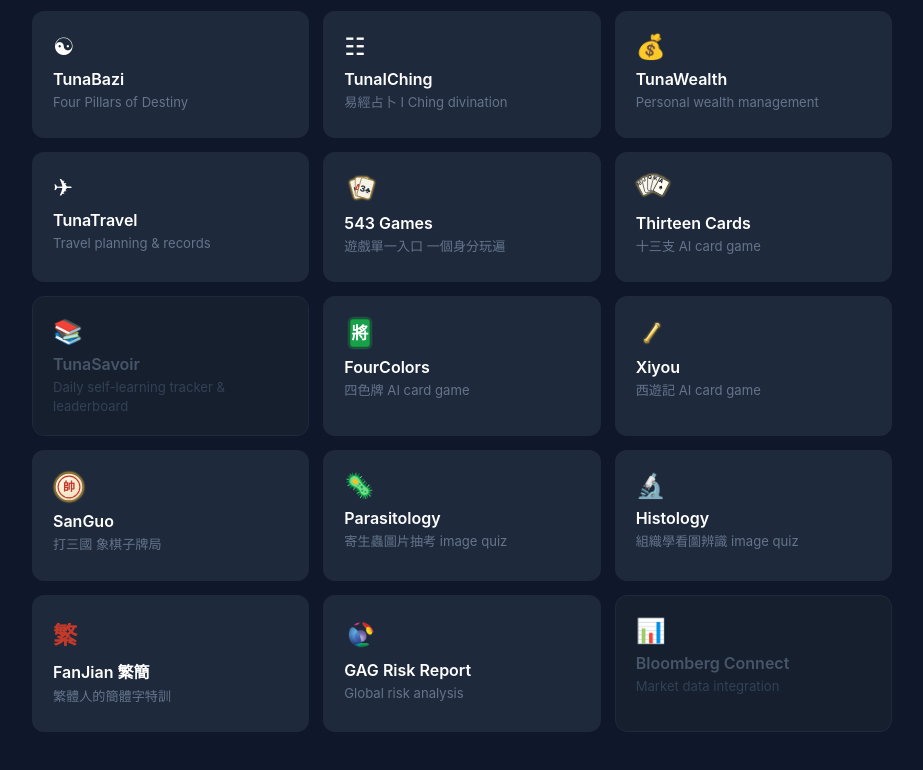
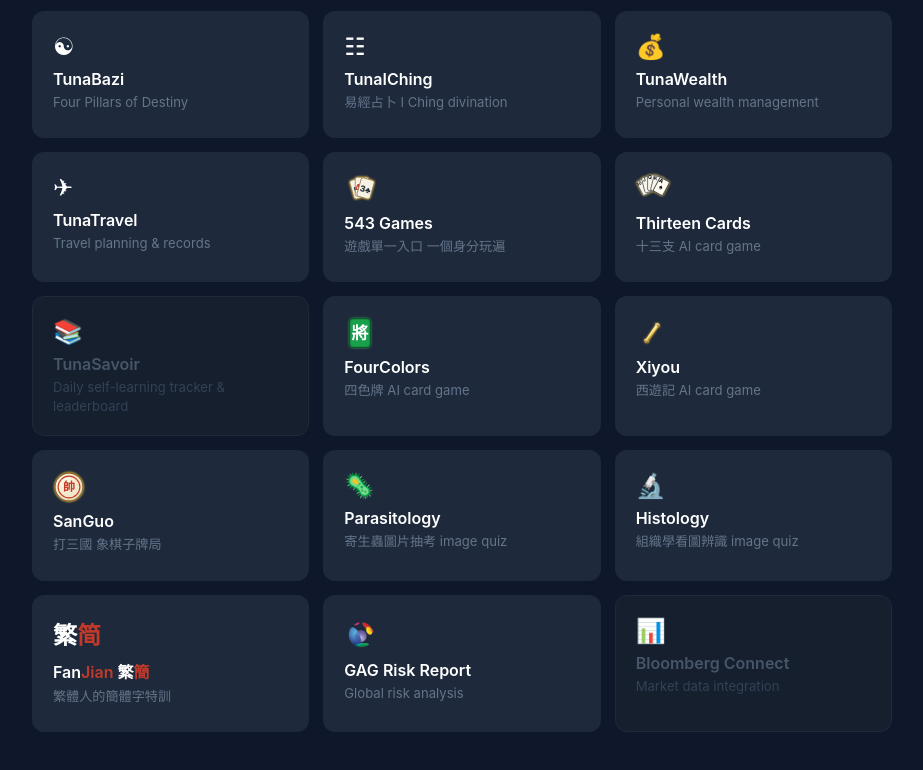
Before and after one commit to GaryTan9854/Visadelab, a plain HTML site: page index.html in a window 1280 px wide. Shown: the part 462-1232 px from the top of the page, without its empty margins (178-1101 px from the left). Drawn offline with Linux system fonts and the light colour scheme; no server answers.

Commit message:
update: 2026-07-22 22:06

```diff
--- a/index.html
+++ b/index.html
@@ -41,7 +41,7 @@
       <a class="card" href="https://sanguo.visadelab.xyz" target="_blank" data-health="https://sanguo.visadelab.xyz/api/health"><div class="icon"><svg width="32" height="32" viewBox="0 0 40 40" class="xqp" style="display:block;overflow:visible"><defs><radialGradient id="xqf" cx="0.35" cy="0.3" r="0.9"><stop offset="0" stop-color="#fff8e4"/><stop offset="0.7" stop-color="#f0e4c4"/><stop offset="1" stop-color="#cdb98c"/></radialGradient><style>@keyframes xqGlow{0%,100%{filter:drop-shadow(0 0 1px #ffcf3f)}50%{filter:drop-shadow(0 0 6px #ffdb57)}}.xqp{animation:xqGlow 1.7s ease-in-out infinite}</style></defs><circle cx="20" cy="20" r="17.5" fill="url(#xqf)" stroke="#8a6a2f" stroke-width="1.6"/><circle cx="20" cy="20" r="13.6" fill="none" stroke="#c33a2b" stroke-width="1.4"/><text x="20" y="21.5" text-anchor="middle" dominant-baseline="middle" font-size="15" font-weight="700" fill="#c33a2b" font-family='"Kaiti TC","DFKai-SB","BiauKai",serif'>帥</text></svg></div><div class="title">SanGuo</div><div class="desc">打三國 象棋子牌局</div><div class="ver"></div></a>
       <a class="card" href="https://parasite.visadelab.xyz" target="_blank" data-health="https://parasite.visadelab.xyz/api/health"><div class="icon">&#129440;</div><div class="title">Parasitology</div><div class="desc">寄生蟲圖片抽考 image quiz</div><div class="ver"></div></a>
       <a class="card" href="https://histology.visadelab.xyz" target="_blank" data-health="https://histology.visadelab.xyz/api/health"><div class="icon">&#128300;</div><div class="title">Histology</div><div class="desc">組織學看圖辨識 image quiz</div><div class="ver"></div></a>
-      <a class="card" href="https://fanjian.visadelab.xyz" target="_blank" data-health="https://fanjian.visadelab.xyz/api/health"><div class="icon" style="font-weight:800;color:#c33a2b;font-family:'Kaiti TC','DFKai-SB',serif">繁</div><div class="title">FanJian 繁簡</div><div class="desc">繁體人的簡體字特訓</div><div class="ver"></div></a>
+      <a class="card" href="https://fanjian.visadelab.xyz" target="_blank" data-health="https://fanjian.visadelab.xyz/api/health"><div class="icon" style="font-weight:800;font-family:'Kaiti TC','DFKai-SB',serif">繁<span style="color:#c33a2b">简</span></div><div class="title">Fan<span style="color:#c33a2b">Jian</span> 繁<span style="color:#c33a2b">簡</span></div><div class="desc">繁體人的簡體字特訓</div><div class="ver"></div></a>
       <a class="card" href="https://gaglobal.visadelab.xyz" target="_blank" data-health="https://gaglobal.visadelab.xyz/api/health"><div class="icon"><img src="gag-icon.png?v=3" alt="GAG" style="width:36px;height:36px;object-fit:contain;display:block;"></div><div class="title">GAG Risk Report</div><div class="desc">Global risk analysis</div><div class="ver"></div></a>
       <div class="card-dim"><div class="icon">&#128202;</div><div class="title">Bloomberg Connect</div><div class="desc">Market data integration</div></div>
     </div>
```
